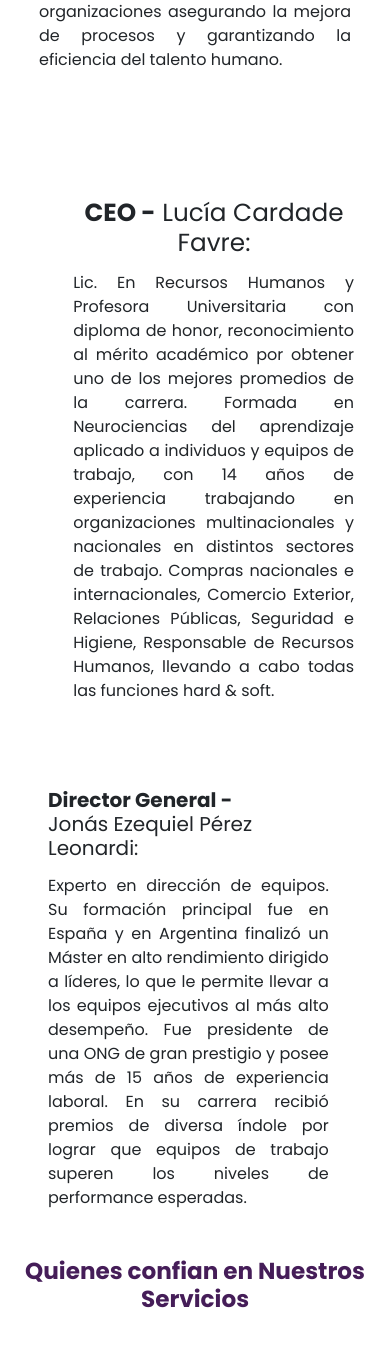
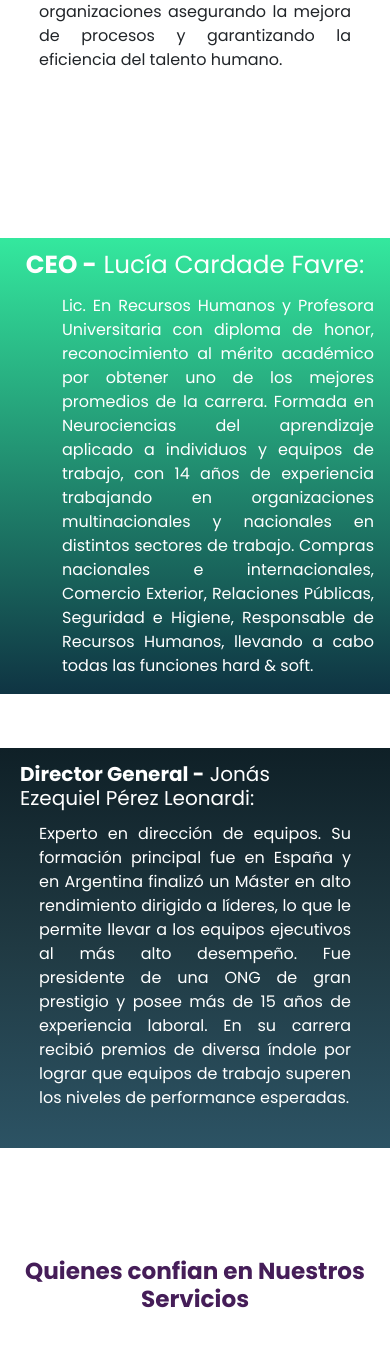
Before and after one commit to Gaby-1628/Consultora, a PHP site: page /nosotros.html in a window 390 px wide; the page is wider, and only the part inside the window is pictured. Shown: the part 1172-2540 px from the top of that part. Run offline with PHP 8.4, Linux system fonts and the light colour scheme; some libraries are stand-ins or nearby versions.

Commit message:
correcion de codigo

```diff
--- a/css/equipo.css
+++ b/css/equipo.css
@@ -165,7 +165,7 @@ header .subtitulo {
 }
 
 
-.empresas{
+.empresas {
     width: auto;
     margin-top: 80px;
     margin-bottom: 80px;
@@ -185,7 +185,7 @@ header .subtitulo {
 /* ---------------------- SLAIDE INFINITO --------------------- */
 /* ------------------------------------------------------------ */
 
-.slaider{
+.slaider {
     width: 90%;
     height: auto;
     margin: auto;
@@ -221,7 +221,7 @@ header .subtitulo {
 
 
 
-.slaider2{
+.slaider2 {
     width: 50%;
     height: auto;
     margin-left: 550px;
@@ -300,7 +300,7 @@ header .subtitulo {
     .eqp,
     .eqp2 {
         width: 100%;
-        margin-top: 10px;
+        margin-bottom: 10px;
     }
 
     .img-eqp,
@@ -309,17 +309,25 @@ header .subtitulo {
     }
 
     .txt {
-        width: 80%;
+        width: 100%;
+        height: auto;
         text-align: justify;
-        margin-right: 20px;
+        background: #34e89e;
+        /* fallback for old browsers */
+        background: -webkit-linear-gradient(to top, #0f3443, #34e89e);
+        /* Chrome 10-25, Safari 5.1-6 */
+        background: linear-gradient(to top, #0f3443, #34e89e);
+        /* W3C, IE 10+/ Edge, Firefox 16+, Chrome 26+, Opera 12+, Safari 7+ */
+        color: #fff;
     }
 
     .txt h2 {
+        margin-top: 12px;
         margin-bottom: 14px;
     }
 
     .txt p {
-        width: 90%;
+        width: 80%;
     }
 
     /* .txt2 {
@@ -331,23 +339,32 @@ header .subtitulo {
     } */
 
     .txt2 {
-        width: 80%;
+        width: 100%;
         text-align: justify;
-        margin-left: 48px;
+        margin: auto;
+        background: #0F2027;
+        /* fallback for old browsers */
+        background: -webkit-linear-gradient(to top, #2C5364, #203A43, #0F2027);
+        /* Chrome 10-25, Safari 5.1-6 */
+        background: linear-gradient(to top, #2C5364, #203A43, #0F2027);
+        /* W3C, IE 10+/ Edge, Firefox 16+, Chrome 26+, Opera 12+, Safari 7+ */
+        color: #fff;
     }
 
     .txt2 h2 {
         font-size: 20px;
         text-align: left;
-        margin-bottom: 14px;
+        margin-bottom: 12px;
+        margin-top: 14px;
+        margin-left: 20px;
     }
 
     .txt2 p {
-        width: 90%;
-        margin-bottom: 80px;
+        width: 80%;
+        margin: auto;
     }
 
-    .empresas{
+    .empresas {
         margin-top: 80px;
         margin-bottom: 80px;
     }
--- a/index.html
+++ b/index.html
@@ -89,7 +89,7 @@
             <div class="header-video">
                 <video src="Videos/nina-27093.mp4" muted autoplay loop></video>
             </div>
-            <div class="header-overlay"></div>
+            <div class="overlay-video"></div>
             <div class="header-content">
                 <h1>Si buscás agilidad y excelencia, encontraste el lugar indicado.</h1>
                 <a href="presupuesto-form.html" class="btn">Solicita tu Presupuesto</a>
--- a/js/main.js
+++ b/js/main.js
@@ -146,31 +146,7 @@ sr.reveal('#banner h1', {
     distance: '-100px'
 });
 
-/* --------------------- TESTIMONIOS ------------------
-
-
-const carouselImages = document.querySelector(".carousel-images");
-const carouselPrevButton = document.querySelector(".carousel-button-prev");
-const carouselNextButton = document.querySelector(".carousel-button-next");
-let currentIndex = 0;
-
-carouselPrevButton.addEventListener("click", () => {
-    currentIndex--;
-    if (currentIndex < 0) {
-        currentIndex = carouselImages.children.length - 1;
-    }
-    carouselImages.style.transform = `translateX(-${currentIndex * 33.33}%)`;
-});
-
-carouselNextButton.addEventListener("click", () => {
-    currentIndex++;
-    if (currentIndex >= carouselImages.children.length) {
-        currentIndex = 0;
-    }
-    carouselImages.style.transform = `translateX(-${currentIndex * 33.33}%)`;
-});
-*/
-
+/* --------------------- TESTIMONIOS ------------------ */
 
 sr.reveal('#testi- p', {
     duration: 3000,
@@ -183,3 +159,17 @@ sr.reveal('carousel', {
     origin: 'bottom',
     distance: '-100px'
 });
+
+/* ------------------------- NOSOTROS -------------------- */
+
+sr.reveal('.eqp', {
+    duration: 3000,
+    origin: 'left',
+    distance: '-100px'
+});
+
+sr.reveal('.eqp2', {
+    duration: 3000,
+    origin: 'right',
+    distance: '-100px'
+});
--- a/presupuesto-form.html
+++ b/presupuesto-form.html
@@ -3,7 +3,7 @@
 <head>
     <meta charset="UTF-8">
     <meta http-equiv="X-UA-Compatible" content="IE=edge">
-    <meta name="viewport" content="width=device-width, initial-scale=1.0">
+    <meta name="viewport" content="width=device-width, initial-scale=1.0, maximum-scale=1.0, minumun-scale=1.0">
     <title>Solicita tu presupuesto</title>
     <link rel="stylesheet" href="css/form-presupuesto.css">
     <script src="https://kit.fontawesome.com/623d2400f0.js" crossorigin="anonymous"></script>
```
Also changed, not shown: css/form-presupuesto.css (+14 -0 lines), css/style.css (+10 -39 lines).
